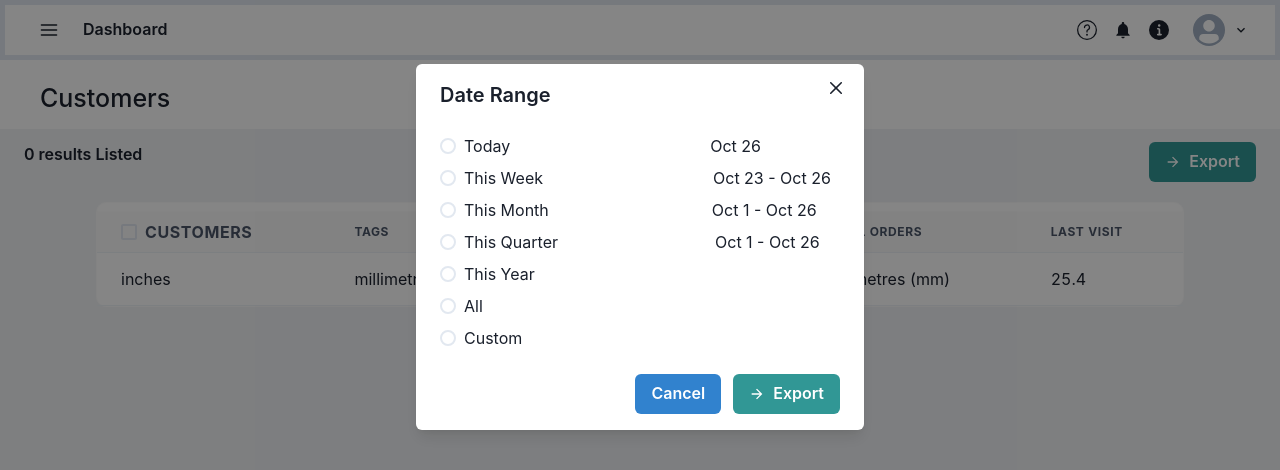
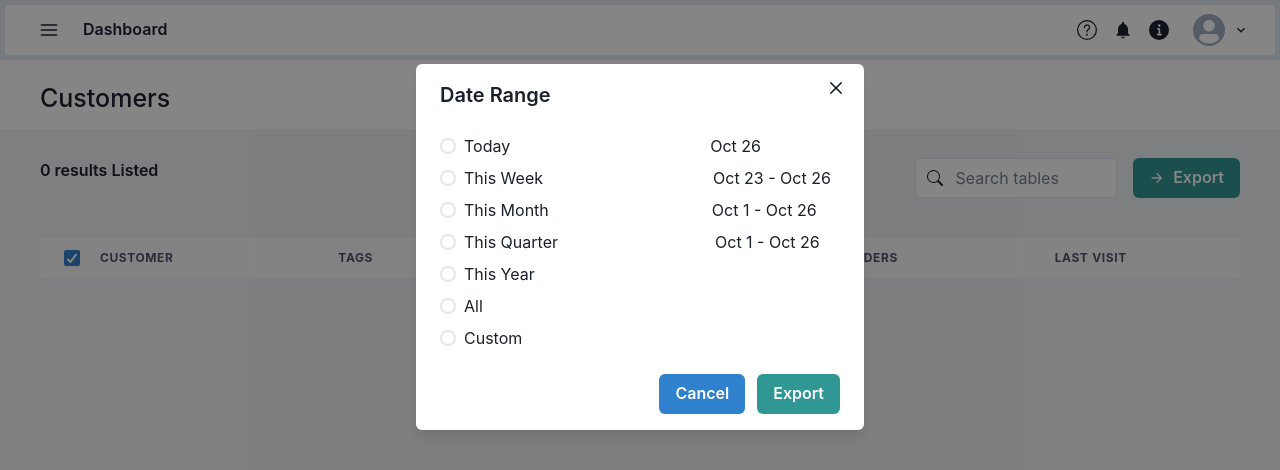
Before and after one commit to shafay-azeem/dine-in, a React (Create React App) app: page /customer in a window 1280 px wide. Both pictures are taken after a click on the button "Export". Shown: the top 470 px of the page. Built offline with nearby package versions, Linux system fonts and the light colour scheme.

Commit message:
set margin

```diff
--- a/src/components/Customer/Customer.js
+++ b/src/components/Customer/Customer.js
@@ -6,44 +6,28 @@ import {
   Divider,
   Grid,
   GridItem,
-  Stack,
   Text,
   useDisclosure,
   Input,
   InputGroup,
   InputLeftElement,
-} from "@chakra-ui/react";
-import {
   Table,
   Thead,
   Tbody,
-  Tfoot,
   Tr,
   Th,
   Td,
-  TableCaption,
+  Checkbox,
   TableContainer,
-  Modal,
-  ModalOverlay,
-  ModalContent,
-  ModalHeader,
-  ModalFooter,
-  ModalBody,
-  ModalCloseButton,
-  Radio,
-  RadioGroup,
 } from "@chakra-ui/react";
-import { Checkbox, CheckboxGroup } from "@chakra-ui/react";
-import { ArrowForwardIcon, SearchIcon } from "@chakra-ui/icons";
+import { ArrowForwardIcon } from "@chakra-ui/icons";
 import CustomerModal from "./CustomerModal";
+import { BsSearch } from "react-icons/bs";
 
 const Customer = () => {
-  const [checkedItems, setCheckedItems] = React.useState(false);
   const { isOpen, onOpen, onClose } = useDisclosure();
   return (
     <>
-
-
       <Grid>
         <GridItem w="100%" bg="white" height="120%">
           <Text ml="10" fontWeight="500" fontSize="25" mt={5}>
@@ -52,21 +36,21 @@ const Customer = () => {
         </GridItem>
       </Grid>
 
-      <Grid templateColumns="repeat(5, 1fr)" gap={3} p={1}>
-        <GridItem colSpan={2} h="10" p={5}>
+      <Grid templateColumns="repeat(5, 1fr)" gap={4} m="10">
+        <GridItem colSpan={2} h="10">
           <Text fontWeight={600}>0 results Listed</Text>
         </GridItem>
-
-        <GridItem colStart={3} h="10" textAlign="end" p={5}>
+        <GridItem colStart={5} h="10" bg="papayawhip">
           <InputGroup>
             <InputLeftElement
               pointerEvents="none"
-              children={<SearchIcon color="gray.300" />}
+              children={<BsSearch color="gray.300" />}
             />
-            <Input type="text" placeholder="Search" bg="white" />
+            <Input type="tel" placeholder="Search tables" bg="white" />
           </InputGroup>
         </GridItem>
-        <GridItem colStart={4} colEnd={6} h="10" textAlign="end" p={5}>
+
+        <GridItem colStart={6} h="10" bg="papayawhip">
           <Button
             leftIcon={<ArrowForwardIcon />}
             colorScheme="teal"
@@ -74,39 +58,27 @@ const Customer = () => {
             onClick={onOpen}
           >
             Export
-
             {isOpen ? (
               <CustomerModal
                 isOpen={isOpen}
                 onOpen={onOpen}
                 onClose={onClose}
-
               />
-            ) : (console.log("ss"))}
+            ) : (
+              console.log("ss")
+            )}
           </Button>
         </GridItem>
       </Grid>
-      <Center mt={9}>
-        <Box
-          bg="white"
-          border="1px"
-          borderColor="#FAFAFA"
-          borderRadius="10"
-          w="85%"
-        >
-          <Divider orientation="horizontal" mt={2} />
 
-          <TableContainer>
+      <Box m="10">
+        <TableContainer borderRadius={4}>
           <Table variant="simple">
             <Thead backgroundColor="#FAFAFA">
               <Tr>
                 <Th>
-                    <Checkbox
-                      isChecked={checkedItems}
-                      onChange={(e) => setCheckedItems(e.target.checked)}
-                    >
-                      Customers
-                    </Checkbox>
+                  <Checkbox defaultChecked mr={5} />
+                  Customer
                 </Th>
                 <Th>Tags</Th>
                 <Th>Email</Th>
@@ -115,20 +87,10 @@ const Customer = () => {
                 <Th>Last Visit</Th>
               </Tr>
             </Thead>
-              <Tbody>
-                <Tr>
-                  <Td>inches</Td>
-                  <Td>millimetres (mm)</Td>
-                  <Td>25.4</Td>
-                  <Td>inches</Td>
-                  <Td>millimetres (mm)</Td>
-                  <Td>25.4</Td>
-                </Tr>
-              </Tbody>
+            <Tbody></Tbody>
           </Table>
         </TableContainer>
       </Box>
-      </Center>
     </>
   );
 };
--- a/src/components/Customer/CustomerModal.js
+++ b/src/components/Customer/CustomerModal.js
@@ -1,28 +1,8 @@
-import React from 'react'
+import React from "react";
 import {
-    Box,
   Button,
-    Center,
-    Divider,
-    Grid,
-    GridItem,
   Stack,
   Text,
-    useDisclosure,
-    Input,
-    InputGroup,
-    InputLeftElement,
-} from "@chakra-ui/react";
-import {
-    Table,
-    Thead,
-    Tbody,
-    Tfoot,
-    Tr,
-    Th,
-    Td,
-    TableCaption,
-    TableContainer,
   Modal,
   ModalOverlay,
   ModalContent,
@@ -33,13 +13,13 @@ import {
   Radio,
   RadioGroup,
 } from "@chakra-ui/react";
-import { Checkbox, CheckboxGroup } from "@chakra-ui/react";
-import { ArrowForwardIcon, SearchIcon } from "@chakra-ui/icons";
+
+import { ArrowForwardIcon } from "@chakra-ui/icons";
 
 const CustomerModal = (props) => {
   return (
     <>
-            <Modal isOpen={props.isOpen} onClose={props.onClose} >
+      <Modal isOpen={props.isOpen} onClose={props.onClose}>
         <ModalOverlay />
         <ModalContent>
           <ModalHeader>Date Range</ModalHeader>
@@ -91,18 +71,14 @@ const CustomerModal = (props) => {
             <Button colorScheme="blue" mr={3} onClick={props.onClose}>
               Cancel
             </Button>
-                        <Button
-                            leftIcon={<ArrowForwardIcon />}
-                            colorScheme="teal"
-                            variant="solid"
-                        >
+            <Button colorScheme="teal" variant="solid">
               Export
             </Button>
           </ModalFooter>
         </ModalContent>
       </Modal>
     </>
-    )
-}
+  );
+};
 
-export default CustomerModal
+export default CustomerModal;
--- a/src/components/FeedBacks/Feedbacks.js
+++ b/src/components/FeedBacks/Feedbacks.js
@@ -152,8 +152,8 @@ const Feedbacks = () => {
           console.log("Sss")
         )}
 
-        <Box ml="10" mt={5}>
-          <Tabs>
+        <Box m="10">
+          <Tabs w="100%">
             <TabList>
               <Tab onClick={testfucn1}>Results</Tab>
               <Tab onClick={testfucn2}>Forms</Tab>
--- a/src/components/MenuManagement/InitialMenu.js
+++ b/src/components/MenuManagement/InitialMenu.js
@@ -38,8 +38,8 @@ const InitialMenu = () => {
         </GridItem>
       </Grid>
 
-      <Box ml="10" mt={5}>
-        <Tabs>
+      <Box m="10">
+        <Tabs w="100%">
           <TabList>
             <Tab>Menu</Tab>
             <Tab>Modifiers</Tab>
--- a/src/components/MenuManagement/MenuModifieModal.js
+++ b/src/components/MenuManagement/MenuModifieModal.js
@@ -81,7 +81,7 @@ const MenuModifieModal = (props) => {
             <Button
               leftIcon={<AddIcon />}
               colorScheme="teal"
-              variant="solid"
+              variant="outline"
               mt={2}
               size="xs"
               onClick={onAddBtnClick}
--- a/src/components/VenueSettings/VenueSettings.js
+++ b/src/components/VenueSettings/VenueSettings.js
@@ -48,8 +48,12 @@ import AddTableDrawer from "./AddTableDrawer";
 import AddStaffDrawer from "./AddStaffDrawer";
 
 const VenueSettings = () => {
-  const { isOpen, onOpen, onClose } = useDisclosure()
-  const { isOpen: isOpenStaff, onOpen: onOpenStaff, onClose: onCloseStaff } = useDisclosure()
+  const { isOpen, onOpen, onClose } = useDisclosure();
+  const {
+    isOpen: isOpenStaff,
+    onOpen: onOpenStaff,
+    onClose: onCloseStaff,
+  } = useDisclosure();
   const [discount, setDiscount] = useState([]);
   const [service, setService] = useState([]);
   const [tax, setTax] = useState([]);
@@ -119,7 +123,7 @@ const VenueSettings = () => {
         </HStack>
       )
     );
-  }
+  };
   return (
     <>
       <Grid>
@@ -403,9 +407,13 @@ const VenueSettings = () => {
                     onClick={onOpen}
                   >
                     Add New Tables
-                    {isOpen ? (<AddTableDrawer isOpen={isOpen}
-                      onOpen={onOpen}
-                      onClose={onClose}></AddTableDrawer>) : (
+                    {isOpen ? (
+                      <AddTableDrawer
+                        isOpen={isOpen}
+                        onOpen={onOpen}
+                        onClose={onClose}
+                      ></AddTableDrawer>
+                    ) : (
                       console.log("sss")
                     )}
                   </Button>
@@ -451,9 +459,13 @@ const VenueSettings = () => {
                     onClick={onOpenStaff}
                   >
                     Add New Staff Member
-                    {isOpenStaff ? (<AddStaffDrawer isOpen={isOpenStaff}
-                      onOpen={onOpenStaff}
-                      onClose={onCloseStaff}></AddStaffDrawer>) : (
+                    {isOpenStaff ? (
+                      <AddStaffDrawer
+                        isOpen={isOpenStaff}
+                        onOpen={onOpenStaff}
+                        onClose={onCloseStaff}
+                      ></AddStaffDrawer>
+                    ) : (
                       console.log("sss")
                     )}
                   </Button>
```
Lines whose indentation alone changed are shown as unchanged.
